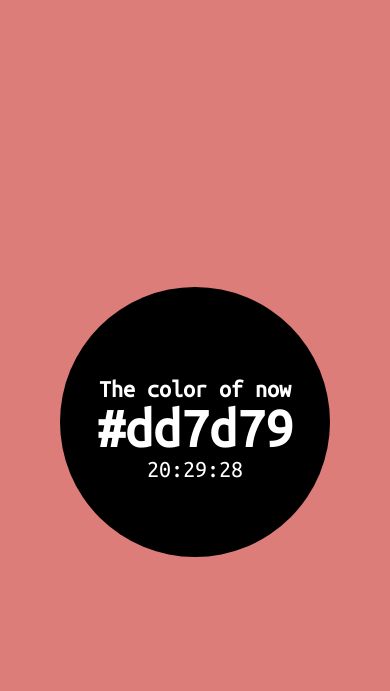
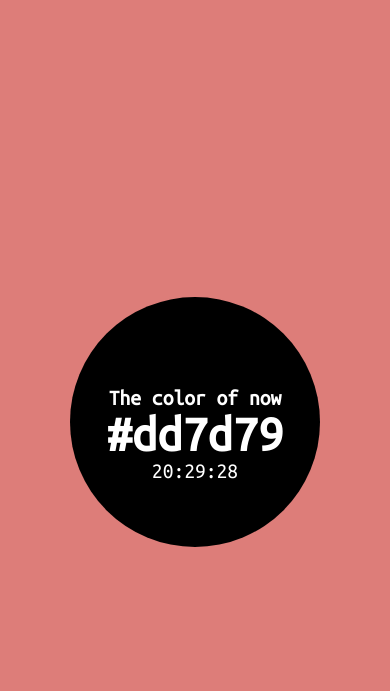
Before and after one commit to HadrienMP/color-clock, a PHP site: page / in a window 390 px wide. Shown: the top 691 px of the page. Run offline with PHP 8.4, Linux system fonts and the light colour scheme.

Commit message:
Improve phone style

```diff
--- a/src/main.css
+++ b/src/main.css
@@ -1,12 +1,12 @@
 @media screen and (max-width: 420px) {
     body {
-        font-size: 1em;
+        font-size: .9em;
     }
     section {
         border-radius: 220px;
         box-sizing: border-box;
-        height: 270px;
-        width: 270px;
+        height: 250px;
+        width: 250px;
         padding-top: 90px;
     }
 }
```
